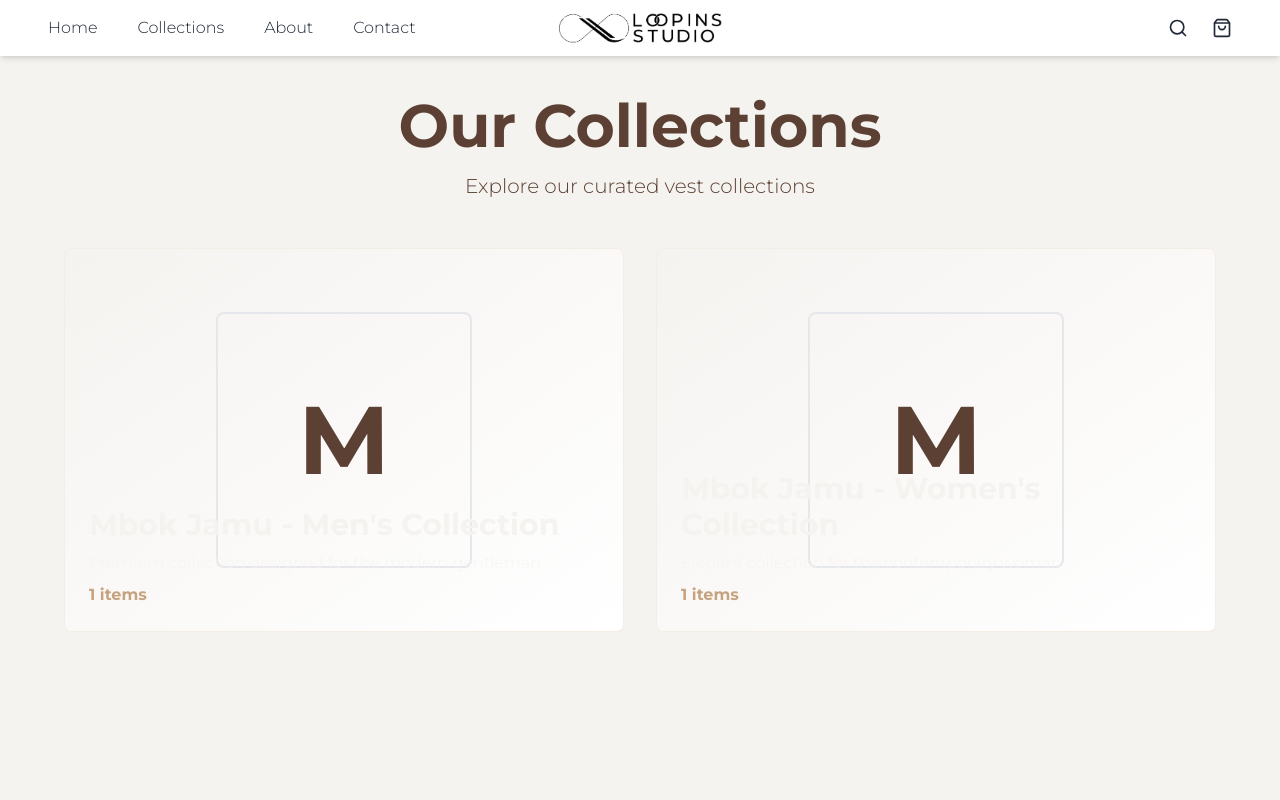
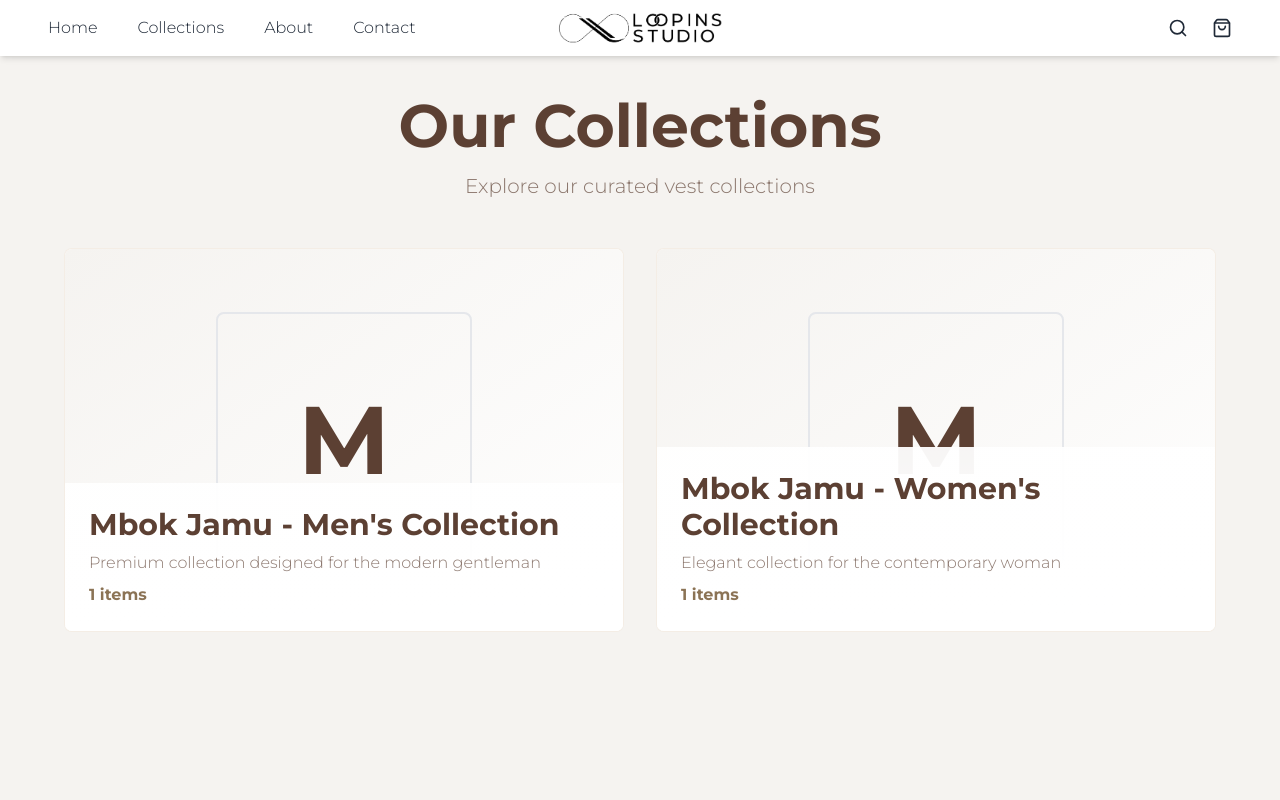
Before and after one commit to MadeBy-Ali/Loopins-v2, a Next.js app: page /collections in a window 1280 px wide. Shown: the top 800 px of the page. Built offline with nearby package versions, Linux system fonts and the light colour scheme.

Commit message:
fix: collection page

```diff
--- a/app/collections/page.tsx
+++ b/app/collections/page.tsx
@@ -30,10 +30,10 @@ export default function CollectionsPage() {
           transition={{ duration: 0.6 }}
           className="text-center mb-12"
         >
-          <h1 className="text-5xl md:text-6xl font-bold text-dark-green mb-4">
+          <h1 className="text-5xl md:text-6xl font-bold text-dark-brown mb-4">
             Our Collections
           </h1>
-          <p className="text-xl text-dark-green/80">
+          <p className="text-xl text-dark-brown/70">
             Explore our curated vest collections
           </p>
         </motion.div>
@@ -58,14 +58,14 @@ export default function CollectionsPage() {
                   </div>
 
                   {/* Content Overlay */}
-                  <div className="absolute bottom-0 left-0 right-0 p-6 bg-gradient-to-t from-dark-green to-dark-green/80">
-                    <h2 className="text-3xl font-bold text-light-cream mb-2">
+                  <div className="absolute bottom-0 left-0 right-0 p-6 bg-gradient-to-t from-white to-white/95">
+                    <h2 className="text-3xl font-bold text-dark-brown mb-2">
                       {collection.title}
                     </h2>
-                    <p className="text-light-cream/80 mb-2">
+                    <p className="text-dark-brown/70 mb-2">
                       {collection.description}
                     </p>
-                    <p className="text-soft-brown font-semibold">
+                    <p className="text-earth-green font-semibold">
                       {collection.itemCount} items
                     </p>
                   </div>
```
